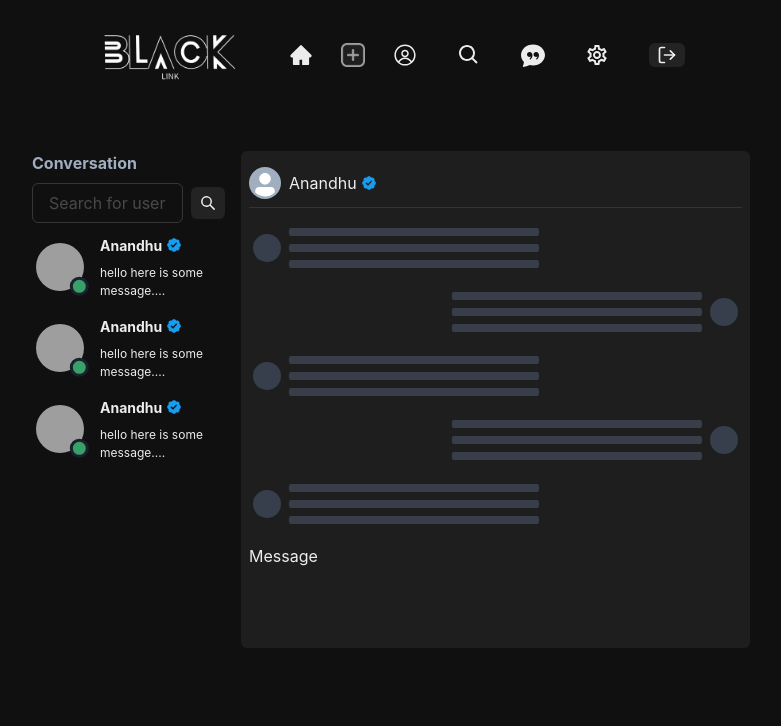
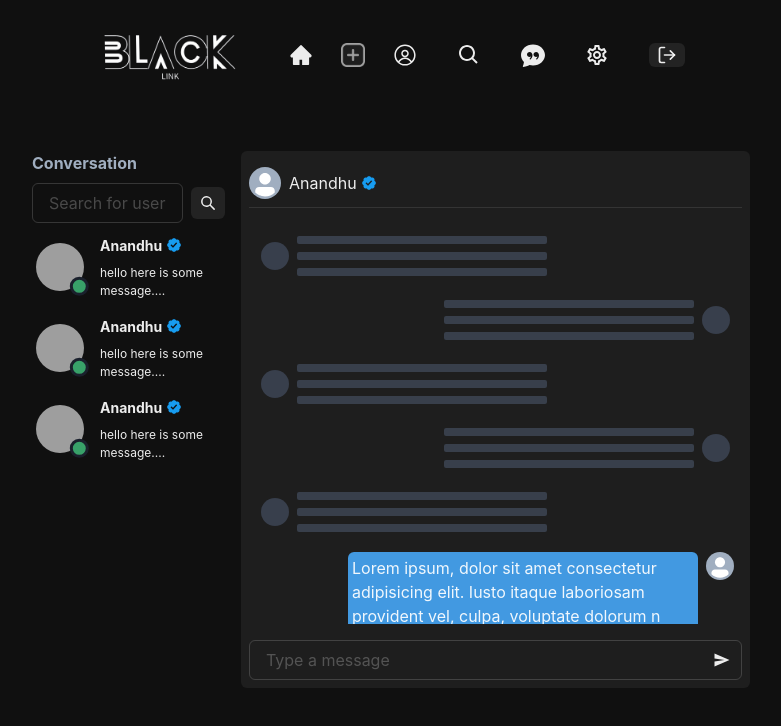
Before and after one commit to AnandhuRs619/socialMedia-app, a React (Vite) app in the folder frontend/: page /chat in a window 1280 px wide. Shown: the top 726 px of the page, without its empty margins (249-1030 px from the left). Built offline with nearby package versions, Linux system fonts and the light colour scheme; sample sign-in values are in the browser's storage; grey boxes are pictures that could not be loaded.

Commit message:
Chat ui is Complete

```diff
--- a/frontend/src/Components/Message.jsx
+++ b/frontend/src/Components/Message.jsx
@@ -1,8 +1,28 @@
-import { Flex } from "@chakra-ui/react"
+import { Avatar, Flex, Text } from "@chakra-ui/react"
 
 
-export const Message = () => {
+export const Message = ({ownMessage}) => {
   return (
-    <Flex>Message</Flex>
+    <>
+    {ownMessage ?(
+       <Flex gap={2} alignSelf={"flex-end"}>
+        <Text maxW={"350px"} bg={"blue.400"} p={1}
+        borderRadius={"md"} >
+          Lorem ipsum, dolor sit amet consectetur adipisicing elit. Iusto itaque laboriosam provident vel, culpa, voluptate dolorum n
+        </Text>
+        <Avatar src="" h={7} w={7}/>
+       </Flex>
+    ) :
+    (
+<Flex gap={2} >
+  <Avatar src="" h={7} w={7}/>
+        <Text maxW={"350px"} bg={"gray.400"} p={1}
+        borderRadius={"md"}  >
+          Lorem ipsum,  debitis nihil.
+        </Text>
+       </Flex>
+    )}
+
+    </>
   )
 }
--- a/frontend/src/Components/MessageContainer.jsx
+++ b/frontend/src/Components/MessageContainer.jsx
@@ -1,5 +1,6 @@
 import { Avatar, Divider, Flex, Image, Skeleton, SkeletonCircle, Text, useColorModeValue } from "@chakra-ui/react"
 import { Message } from "./Message"
+import { MessageInput } from "./MessageInput"
 
 
 export const MessageContainer = () => {
@@ -15,8 +16,8 @@ export const MessageContainer = () => {
         <Divider/>
         {/* Messages */}
 
-        <Flex flexDir={"column"} gap={4} my={4}
-        h={"400px"} overflow={"scroll"}
+        <Flex flexDir={"column"} gap={4} p={2} my={4}
+        h={"400px"} overflow={"auto"}
         >
             {true &&
                 [...Array(5)].map((_, i) => (
@@ -37,8 +38,11 @@ export const MessageContainer = () => {
 							{i % 2 !== 0 && <SkeletonCircle size={7} />}
 						</Flex>
 					))}
-                    <Message/>
+                    <Message ownMessage={true}/>
+                    <Message ownMessage={false}/>
+                    <Message ownMessage={false}/>
         </Flex>
+        <MessageInput />
     </Flex>
   )
 }
--- /dev/null
+++ b/frontend/src/Components/MessageInput.jsx
@@ -0,0 +1,15 @@
+import { Input, InputGroup, InputRightElement } from '@chakra-ui/react'
+import{IoSendSharp} from "react-icons/io5"
+
+export const MessageInput = () => {
+  return (
+    <form>
+        <InputGroup>
+        <Input w={"full"} placeholder='Type a message' />
+        <InputRightElement>
+            <IoSendSharp color='green.500' />
+        </InputRightElement>
+        </InputGroup>
+    </form>
+  )
+}
--- a/frontend/src/Pages/ChatPage.jsx
+++ b/frontend/src/Pages/ChatPage.jsx
@@ -1,7 +1,7 @@
 import { SearchIcon } from "@chakra-ui/icons";
 import { Box, Button, Flex, Input, Skeleton, SkeletonCircle, Text, useColorModeValue } from "@chakra-ui/react";
 import Conversation from "../Components/Conversation";
-import {GiConversation} from "react-icons/gi"
+// import {GiConversation} from "react-icons/gi"
 import { MessageContainer } from "../Components/MessageContainer";
 export const ChatPage = () => {
   return (
```
